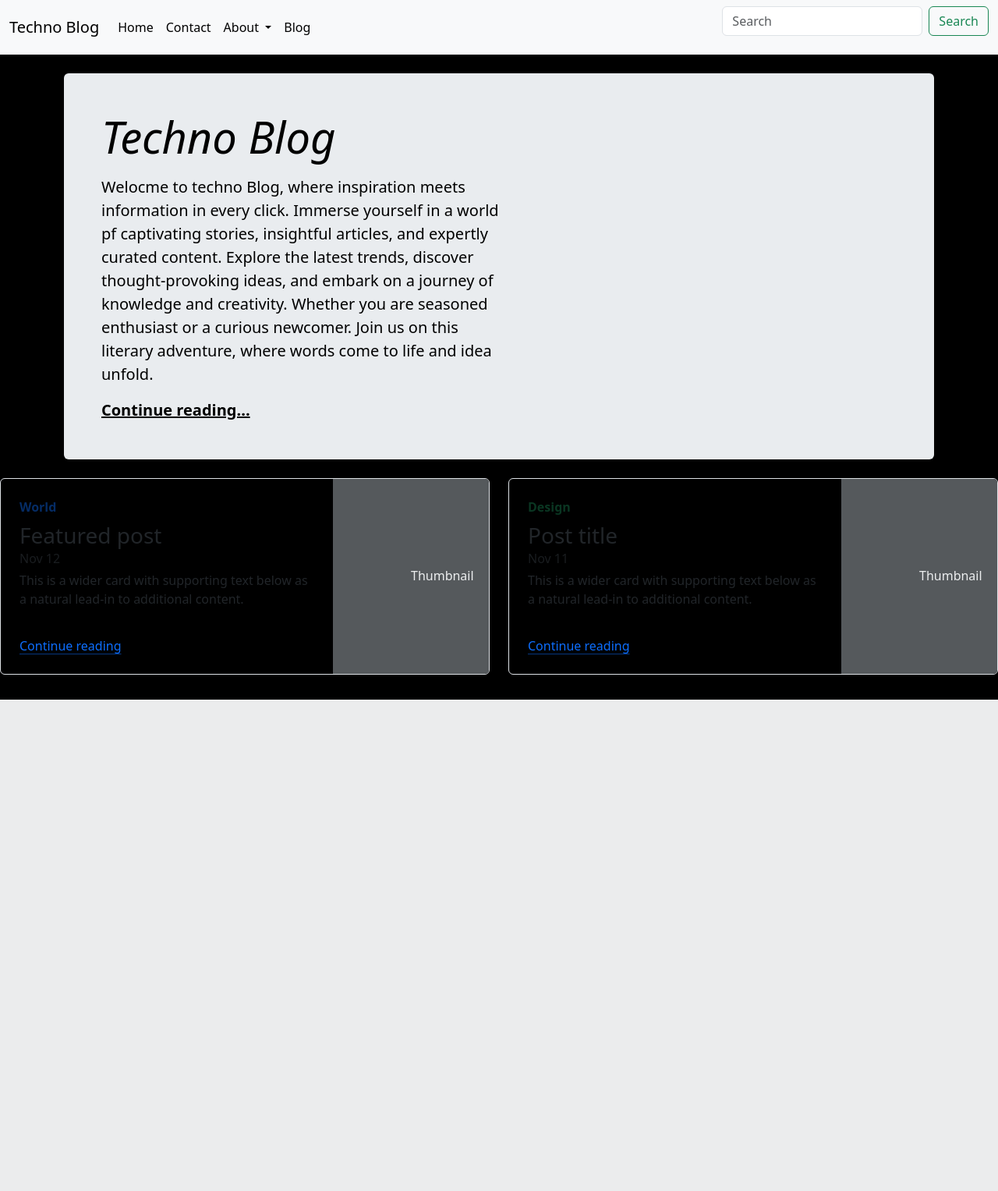
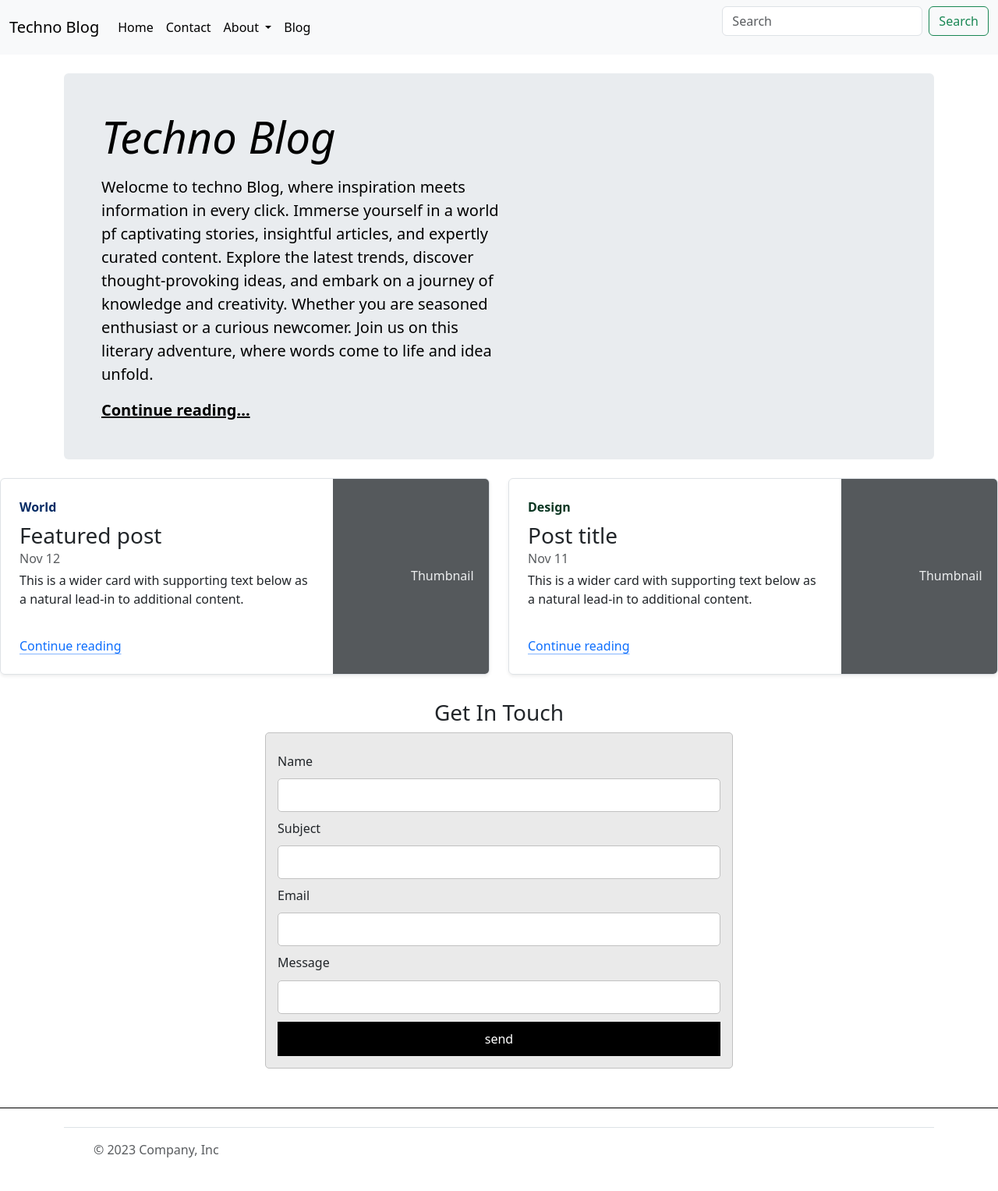
Before and after one commit to Kathan190/Blog, a Django app: page / in a window 1280 px wide. Shown: the whole page at 78% size. Before the commit the page ends 897 px from the top, so only its background shows below. Run offline with Django 3.2, Linux system fonts and the light colour scheme.

Commit message:
contact section has been done and footer section as well

```diff
--- a/Home/static/css/index.css
+++ b/Home/static/css/index.css
@@ -1,3 +1,53 @@
-body {
-    background: black;
+.s2 {
+    background-color: white;
+    border-bottom: 1px solid black;
+    overflow: hidden;
 }
+
+#contact-form label {
+    line-height: 2.7em;
+}
+
+#contact-form textarea {
+    min-height: 100px;
+    font-size: 14px;
+}
+
+.input-field {
+    width: 100%;
+    padding-top: 10px;
+    padding-bottom: 10px;
+    border-radius: 5px;
+    border: 1px solid #c1c1c1;
+    font-size: 14px;
+    background-color: #fff;
+    -webkit-border-radius: 5px;
+    -moz-border-radius: 5px;
+    -ms-border-radius: 5px;
+    -o-border-radius: 5px;
+}
+
+#contact-form {
+    display: block;
+    max-width: 600px;
+    margin: 0 auto;
+    border: 1px solid #c1c1c1;
+    padding: 15px;
+    border-radius: 5px;
+    background-color: #eaeaea;
+    margin-bottom: 50px;
+    -webkit-border-radius: 5px;
+    -moz-border-radius: 5px;
+    -ms-border-radius: 5px;
+    -o-border-radius: 5px;
+}
+
+#submit-btn {
+    margin-top: 10px;
+    width: 100%;
+    padding-top: 10px;
+    padding-bottom: 10px;
+    color: #fff;
+    background-color: black;
+    border: none;
+}
--- a/Home/templates/index.html
+++ b/Home/templates/index.html
@@ -13,6 +13,7 @@
       </div>
     </div>
 </main>
+<!-- home page code end -->
 
 <!-- blog card code start -->
 <div class="row mb-2">
@@ -53,5 +54,52 @@
   </div>
 <!-- blog card code end -->
 
-<!-- home page code end -->
+<!-- contact section code start -->
+<section class="s2">
+    <div class="main-container">
+        <a href=""></a>
+        <h3 style="text-align: center;">Get In Touch</h3>
+
+        <form id="contact-form" method="post" action="/">
+            {% csrf_token %}
+            <a name="contact"></a>
+
+            <label>Name</label>
+            <input class="input-field" type="text" name="name">
+
+            <label>Subject</label>
+            <input class="input-field" type="text" name="subject">
+
+            <label>Email</label>
+            <input class="input-field" type="text" name="email">
+
+            <label>Message</label>
+            <input class="input-field" name="message"></textarea>
+
+            <input id="submit-btn" type="submit" value="send">
+        </form>
+    </div>
+</section>
+<!-- contact section code end -->
+
+<!-- footer section code start -->
+<div class="container">
+    <footer class="d-flex flex-wrap justify-content-between align-items-center py-3 my-4 border-top">
+      <div class="col-md-4 d-flex align-items-center">
+        <a href="/" class="mb-3 me-2 mb-md-0 text-body-secondary text-decoration-none lh-1">
+          <svg class="bi" width="30" height="24"><use xlink:href="#bootstrap"/></svg>
+        </a>
+        <span class="mb-3 mb-md-0 text-body-secondary">&copy; 2023 Company, Inc</span>
+      </div>
+
+      <ul class="nav col-md-4 justify-content-end list-unstyled d-flex">
+        <li class="ms-3"><a class="text-body-secondary" href="#"><svg class="bi" width="24" height="24"><use xlink:href="#twitter"/></svg></a></li>
+        <li class="ms-3"><a class="text-body-secondary" href="#"><svg class="bi" width="24" height="24"><use xlink:href="#instagram"/></svg></a></li>
+        <li class="ms-3"><a class="text-body-secondary" href="#"><svg class="bi" width="24" height="24"><use xlink:href="#facebook"/></svg></a></li>
+      </ul>
+    </footer>
+</div>
+<!-- footer section code end -->
+
+
 {% endblock body %}
```
